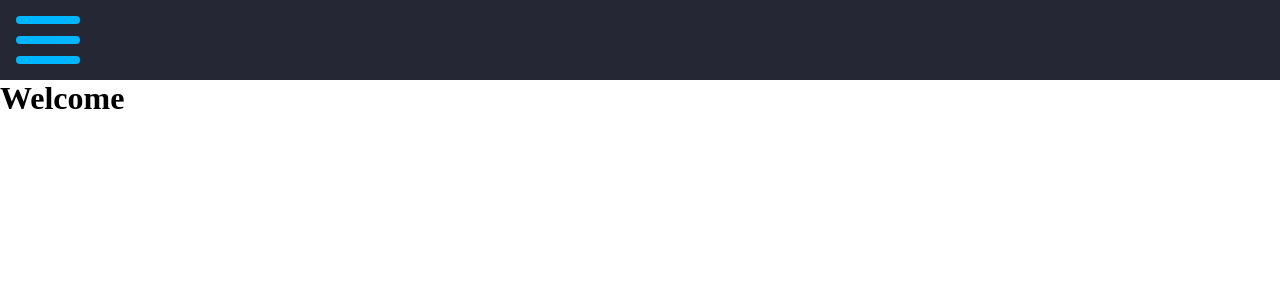
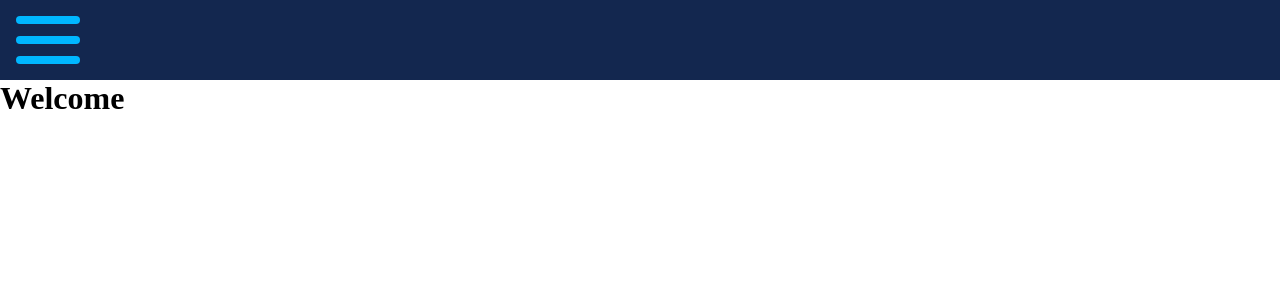
Before and after one commit to NickFasulo/ny-top-cuisine, a React (Create React App) app in the folder client/: page / in a window 1280 px wide. Shown: the top 300 px of the page. Built offline with nearby package versions, Linux system fonts and the light colour scheme.

Commit message:
update to menu and navbar color

```diff
--- a/client/src/components/navbar.css
+++ b/client/src/components/navbar.css
@@ -8,7 +8,7 @@
 nav {
   width: 100%;
   height: 5em;
-  background-color: rgb(37, 39, 53);
+  background-color: #13274F;
     display: flex;
     justify-content: flex-start;
     padding: 1em;
@@ -71,7 +71,7 @@ nav {
     background-color:#13274F;
     z-index: 99;
     margin-top: 5em;
-    width: 300px;
+    width: 340px;
 }
 
 
```
